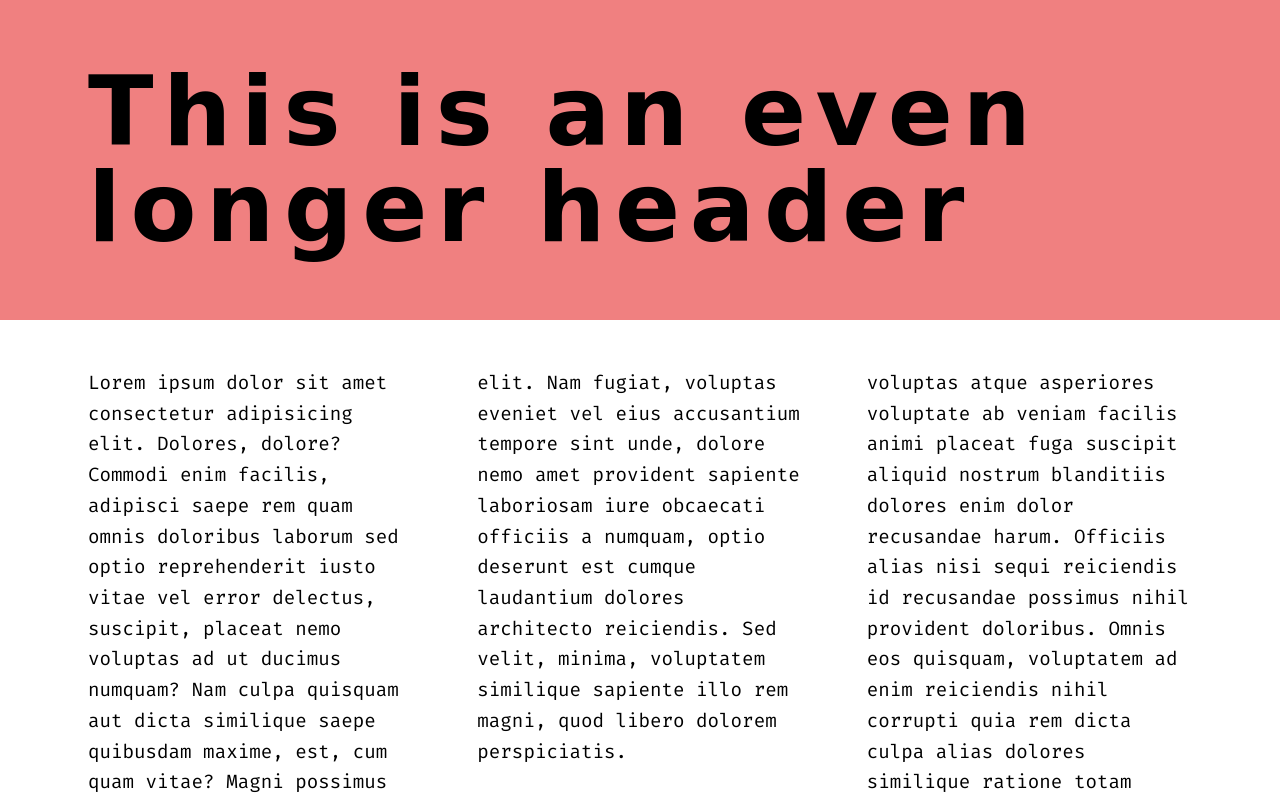
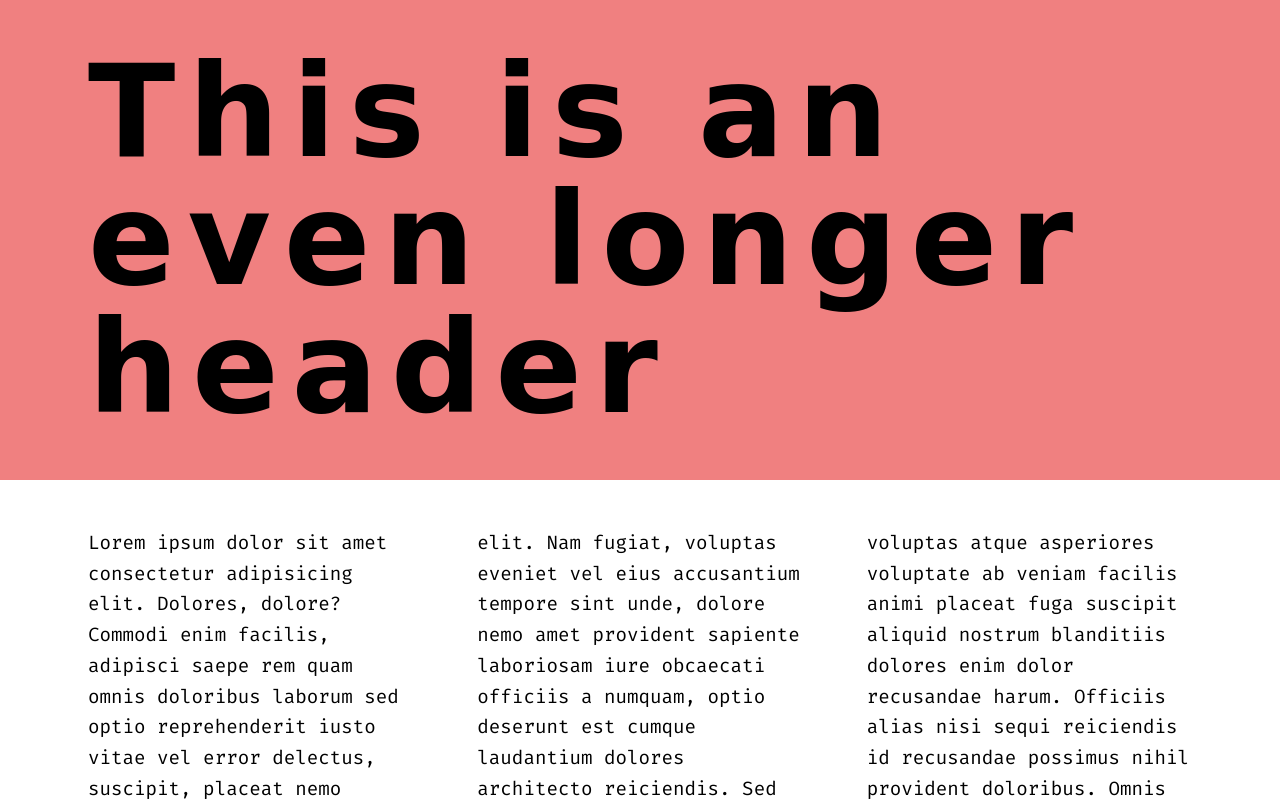
Before and after one commit to staffanosp/foundations-site, a website built with Parcel: page index.html in a window 1280 px wide. Shown: the top 801 px of the page. Built offline with nearby package versions, Linux system fonts and the light colour scheme; a web font is replaced by a local one.

Commit message:
Change h1 size

```diff
--- a/style.css
+++ b/style.css
@@ -43,7 +43,7 @@ p {
 }
 
 h1 {
-  font-size: clamp(3rem, 1rem + 10vw, 6rem);
+  font-size: clamp(2rem, 10vw, 10rem);
   letter-spacing: 0.1em;
   font-family: "Shrikhand", cursive;
   line-height: 1;
```
